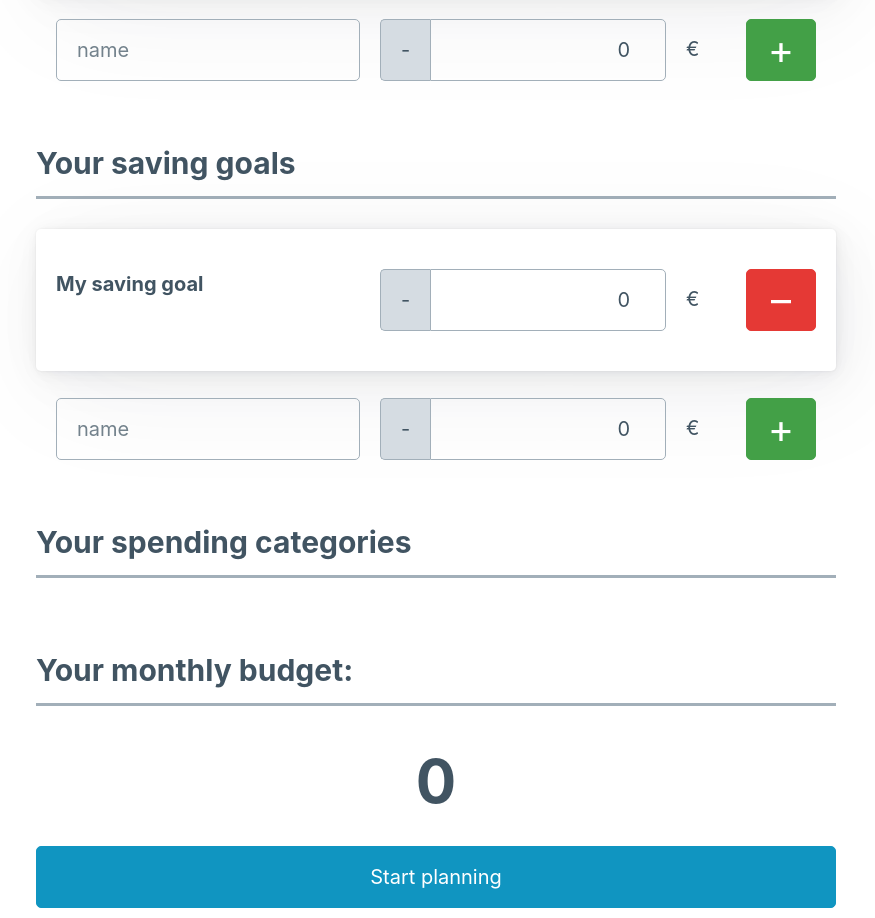
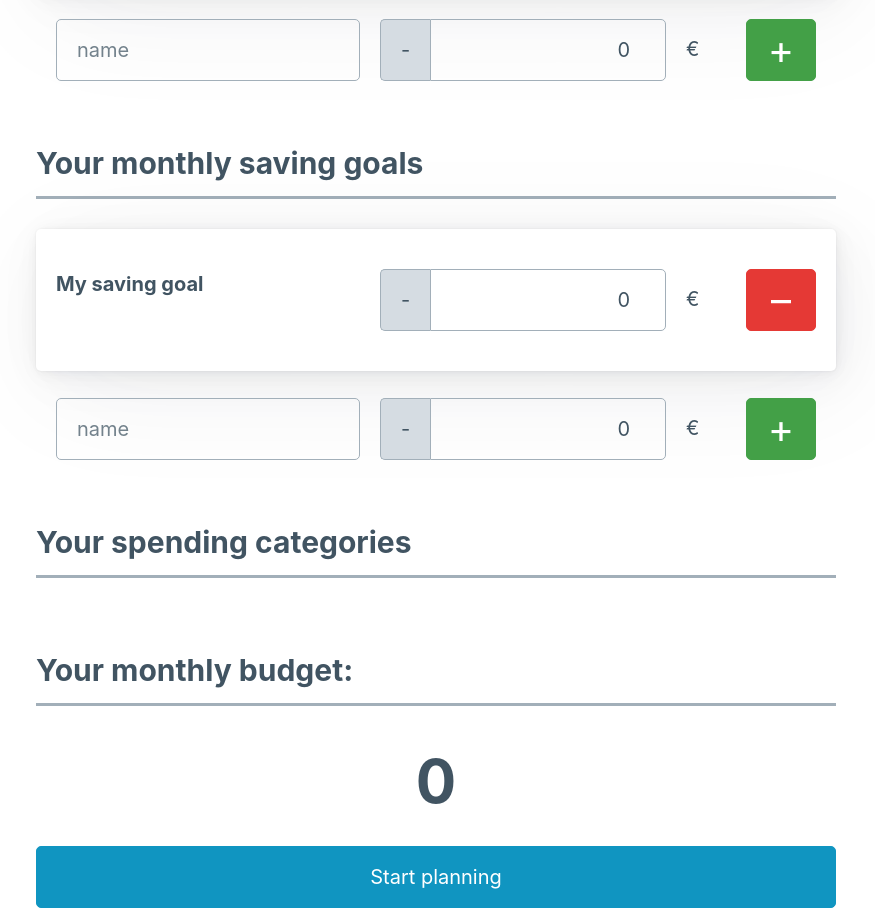
Before and after one commit to fraulueneburg-ironhack/p3-frontend, a React (Create React App) app: page /auth/budget in a window 1280 px wide. Shown: the part 1260-2178 px from the top of the page, without its empty margins (204-1079 px from the left). Built offline with nearby package versions, Linux system fonts and the light colour scheme.

Commit message:
display message when all form fields deleted

```diff
--- a/src/components/BudgetForm.jsx
+++ b/src/components/BudgetForm.jsx
@@ -181,6 +181,7 @@ function BudgetForm() {
         <fieldset id="earnings">
           <legend>Your earnings</legend>
           <div className="card">
+            {earnings.length <= 0 ? <p style={{ textAlign: 'center', marginBottom: '0' }}>No earnings yet. Start adding some.</p> : null}
             {earnings.map((earning, index) => {
               return (
                 <div key={index} className="grid">
@@ -225,6 +226,7 @@ function BudgetForm() {
         <fieldset id="expenses">
           <legend>Your expenses</legend>
           <div className="card">
+            {expenses.length <= 0 ? <p style={{ textAlign: 'center', marginBottom: '0' }}>No expenses yet. Start adding some.</p> : null}
             {expenses.map((expense, index) => {
               return (
                 <div key={index} className="grid">
@@ -273,8 +275,9 @@ function BudgetForm() {
         </fieldset>
 
         <fieldset id="savings">
-          <legend>Your saving goals</legend>
+          <legend>Your monthly saving goals</legend>
           <div className="card">
+            {savings.length <= 0 ? <p style={{ textAlign: 'center', marginBottom: '0' }}>No monthly saving goals yet. Start adding some.</p> : null}
             {savings.map((saving, index) => {
               return (
                 <div key={index} className="grid">
@@ -330,7 +333,7 @@ function BudgetForm() {
           <big>{budget}</big>
         </fieldset>
         <button>Start planning</button>
-      </form>
+      </form >
     </>
   );
 }
```
